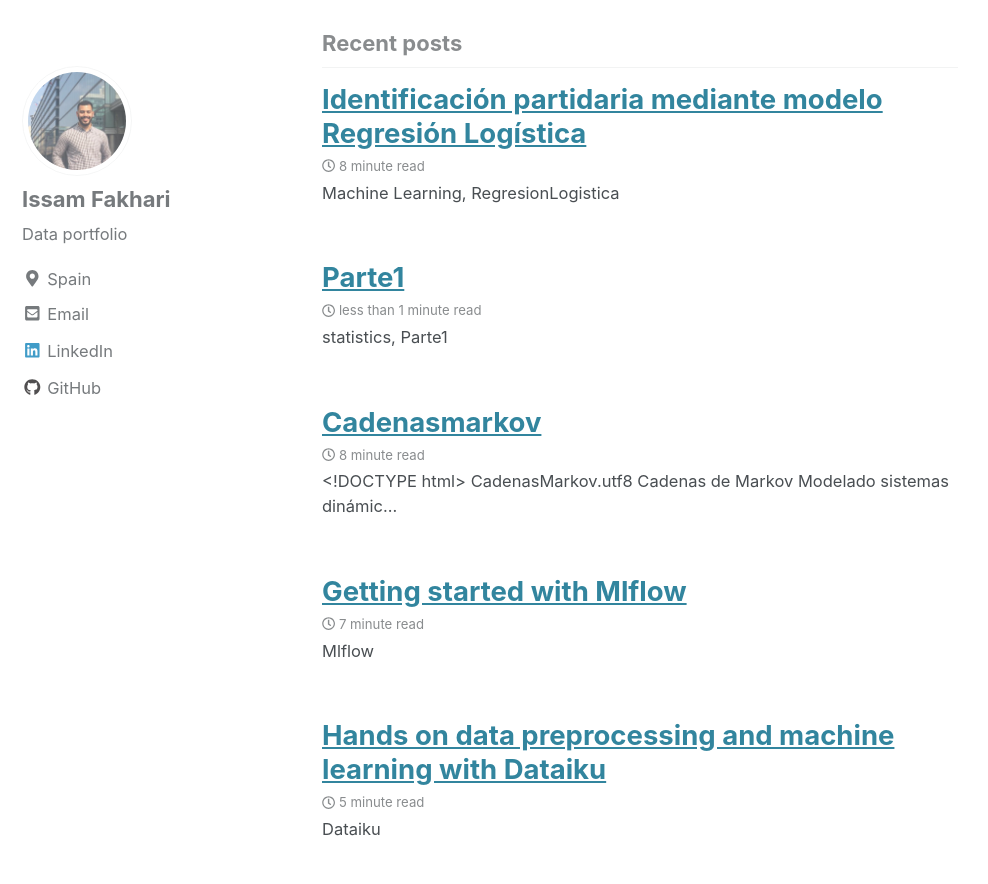
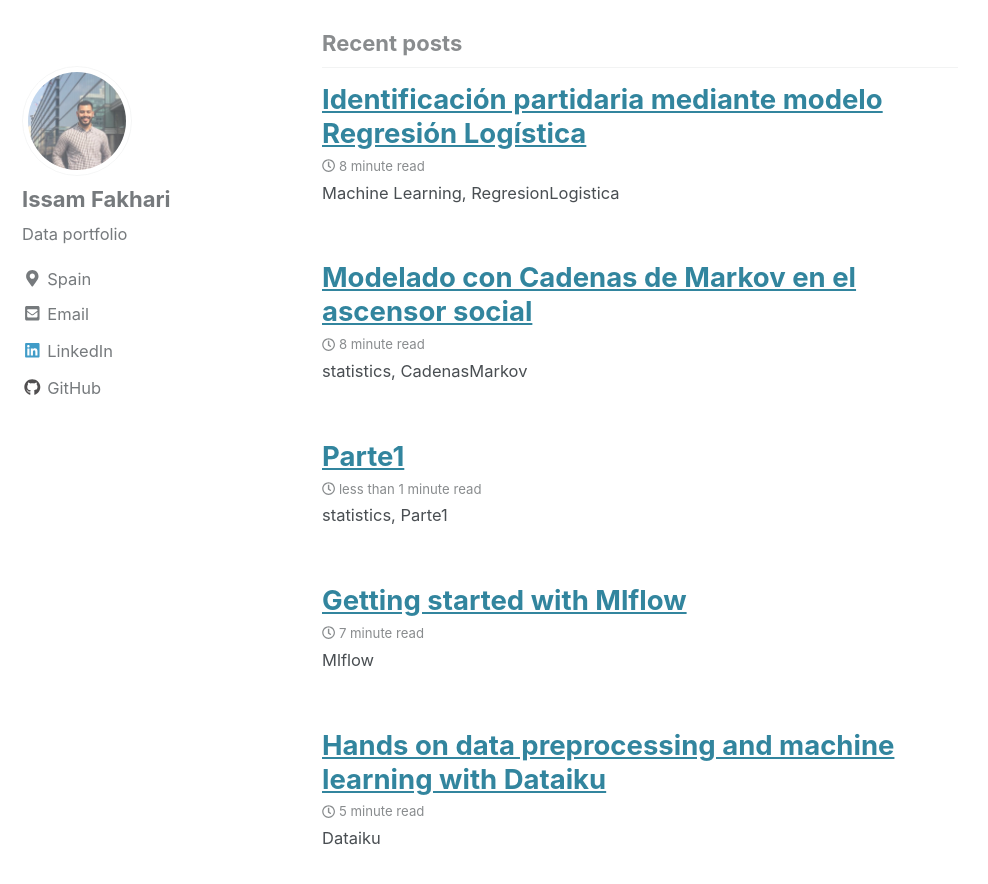
Before and after one commit to IssamFakhari/issamfakhari.github.io, a Jekyll site: the page built from index.html, in a window 1280 px wide and 900 px high, scrolled down 460 px. Shown: the top 884 px of the window, without its empty margins (0-988 px from the left). Built offline with Jekyll 4.4.1, drawn with Linux system fonts in a browser that asks for light colours; cached includes are drawn as plain includes; the list of posts is cut into pages by our own code.

Commit message:
Update 2020-12-02-CadenasMarkov.html

```diff
--- a/_posts/2020-12-02-CadenasMarkov.html
+++ b/_posts/2020-12-02-CadenasMarkov.html
@@ -1,4 +1,16 @@
-<!DOCTYPE html>
+---
+published: true
+title: Modelado con Cadenas de Markov en el ascensor social
+date: 2021-12-02
+layout: single
+author_profile: false
+read_time: true
+tags: [Statistics , CadenasMarkov]
+categories: [statistics]
+excerpt: " statistics, CadenasMarkov"
+comments : true
+---
+
 
 <html>
 
```
